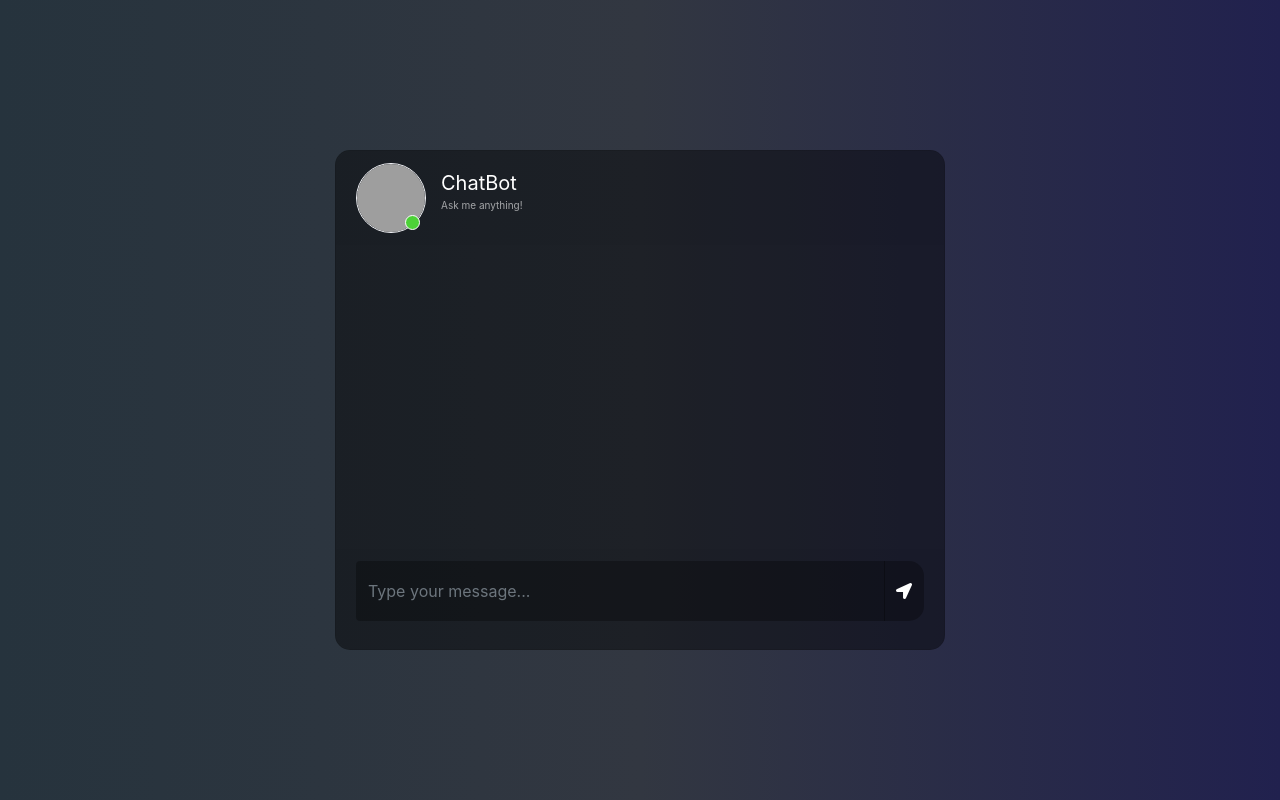
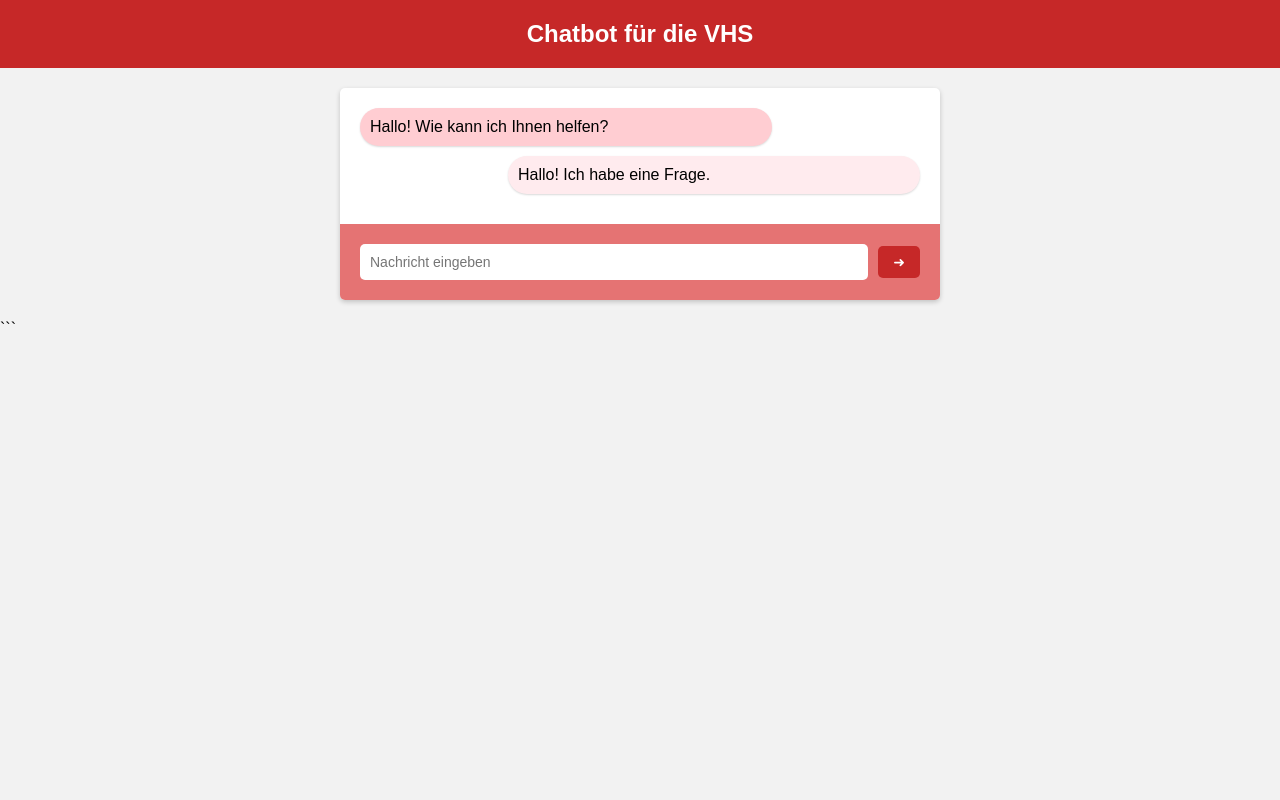
Before and after one commit to KamillaB-oss/chatbotVHS, a Flask app: page / in a window 1280 px wide. Run offline with Flask 3, Linux system fonts and the light colour scheme; parts of the project's set-up code (start-up, migrations or seed data) failed here and were passed over; some libraries are stand-ins or nearby versions; grey boxes are pictures that could not be loaded.

Commit message:
Add files via upload

````diff
--- a/templates/chat.html
+++ b/templates/chat.html
@@ -1,78 +1,121 @@
-<link href="//maxcdn.bootstrapcdn.com/bootstrap/4.1.1/css/bootstrap.min.css" rel="stylesheet" id="bootstrap-css">
-<script src="//maxcdn.bootstrapcdn.com/bootstrap/4.1.1/js/bootstrap.min.js"></script>
-<script src="//cdnjs.cloudflare.com/ajax/libs/jquery/3.2.1/jquery.min.js"></script>
-
 <!DOCTYPE html>
 <html>
-	<head>
-		<title>Chatbot</title>
-		<link rel="stylesheet" href="https://stackpath.bootstrapcdn.com/bootstrap/4.1.3/css/bootstrap.min.css" integrity="sha384-MCw98/SFnGE8fJT3GXwEOngsV7Zt27NXFoaoApmYm81iuXoPkFOJwJ8ERdknLPMO" crossorigin="anonymous">
-		<link rel="stylesheet" href="https://use.fontawesome.com/releases/v5.5.0/css/all.css" integrity="sha384-B4dIYHKNBt8Bc12p+WXckhzcICo0wtJAoU8YZTY5qE0Id1GSseTk6S+L3BlXeVIU" crossorigin="anonymous">
-		<script src="https://ajax.googleapis.com/ajax/libs/jquery/3.3.1/jquery.min.js"></script>
-		<link rel="stylesheet" type="text/css" href="{{ url_for('static', filename='style.css')}}"/>
-	</head>
+<head>
+    <title>Chatbot für die VHS</title>
+    <style>
+        body {
+            font-family: Arial, sans-serif;
+            background-color: #f2f2f2;
+            margin: 0;
+            padding: 0;
+        }
 
+        .header {
+            background-color: #c62828;
+            padding: 20px;
+            text-align: center;
+        }
 
-	<body>
-		<div class="container-fluid h-100">
-			<div class="row justify-content-center h-100">
-				<div class="col-md-8 col-xl-6 chat">
-					<div class="card">
-						<div class="card-header msg_head">
-							<div class="d-flex bd-highlight">
-								<div class="img_cont">
-									<img src="https://i.ibb.co/fSNP7Rz/icons8-chatgpt-512.png" class="rounded-circle user_img">
-									<span class="online_icon"></span>
-								</div>
-								<div class="user_info">
-									<span>ChatBot</span>
-									<p>Ask me anything!</p>
-								</div>
-							</div>
-						</div>
-						<div id="messageFormeight" class="card-body msg_card_body">
+        .header h1 {
+            font-size: 24px;
+            font-weight: bold;
+            color: white;
+            margin: 0;
+        }
 
+        .chat-container {
+            width: 80%;
+            max-width: 600px;
+            margin: 20px auto;
+            background-color: white;
+            border-radius: 5px;
+            box-shadow: 0 2px 5px rgba(0, 0, 0, 0.2);
+            overflow: hidden;
+        }
 
-						</div>
-						<div class="card-footer">
-							<form id="messageArea" class="input-group">
-                                <input type="text" id="text" name="msg" placeholder="Type your message..." autocomplete="off" class="form-control type_msg" required/>
-								<div class="input-group-append">
-									<button type="submit" id="send" class="input-group-text send_btn"><i class="fas fa-location-arrow"></i></button>
-								</div>
-							</form>
-						</div>
-					</div>
-				</div>
-			</div>
+        .chat-messages {
+            padding: 20px;
+            max-height: 400px;
+            overflow-y: auto;
+        }
+
+        .message {
+            margin-bottom: 10px;
+            display: flex;
+            align-items: flex-end;
+        }
+
+        .user-message {
+            margin-left: auto;
+            max-width: 70%;
+            background-color: #ffebee;
+            padding: 10px;
+            border-radius: 20px;
+            box-shadow: 0 1px 2px rgba(0, 0, 0, 0.15);
+        }
+
+        .bot-message {
+            margin-right: auto;
+            max-width: 70%;
+            background-color: #ffcdd2;
+            padding: 10px;
+            border-radius: 20px;
+            box-shadow: 0 1px 2px rgba(0, 0, 0, 0.15);
+        }
+
+        .input-container {
+            padding: 20px;
+            background-color: #e57373;
+            display: flex;
+            align-items: center;
+        }
+
+        .input-container input {
+            flex-grow: 1;
+            padding: 10px;
+            font-size: 14px;
+            border: none;
+            border-radius: 5px;
+            background-color: white;
+        }
+
+        .input-container button {
+            padding: 8px 15px;
+            font-size: 14px;
+            color: white;
+            background-color: #c62828;
+            border: none;
+            border-radius: 5px;
+            margin-left: 10px;
+            cursor: pointer;
+        }
+    </style>
+</head>
+<body>
+    <div class="header">
+        <h1>Chatbot für die VHS</h1>
+    </div>
+
+    <div class="chat-container">
+        <div class="chat-messages">
+            <div class="message bot-message">
+                Hallo! Wie kann ich Ihnen helfen?
+            </div>
+
+            <div class="message user-message">
+                Hallo! Ich habe eine Frage.
+            </div>
+
+            <!-- Weitere Nachrichten hier einfügen -->
         </div>
-        <script>
-            $(document).ready(function () {
-                $("#messageArea").on("submit", function(event) {
-                    const date = Date();
-                    const hour = date.getHours();
-                    const minute = date.getMinutes();
-                    const str_time = hour+":"+minute;
-                    var rawText = $("#text").val();
 
-                    var userHtml = '<div class="d-flex justify-content-end mb-4"><div class="msg_cotainer_send">' + rawText + '<span class="msg_time_send">'+ str_time + '</span></div><div class="img_cont_msg"><img src="https://i.ibb.co/d5b84Xw/Untitled-design.png" class="rounded-circle user_img_msg"></div></div>';
-                    $("#messageFormeight").append(userHtml);
+        <div class="input-container">
+            <input type="text" placeholder="Nachricht eingeben">
+            <button>➜</button>
+        </div>
+    </div>
+</div>
 
-                    $.ajax({
-                        data: {
-                            msg: rawText,
-                        },
-                        type: "POST",
-                        url: "/get",
-                    }).done(function(data) {
-                        var botHtml = '<div class="d-flex justify-content-start mb-4"><div class="img_cont_msg"><img src="https://i.ibb.co/fSNP7Rz/icons8-chatgpt-512.png" class="rounded-circle user_img_msg"></div><div class="msg_cotainer">' + data + '<span class="msg_time">' + str_time + '</span></div></div>';
-                        $("#messageFormeight").append($.parseHTML(botHtml));
-                    });
-                    event.preventDefault();
-                });
-            });
-
-        </script>
-
-    </body>
+</body>
 </html>
+```
````
